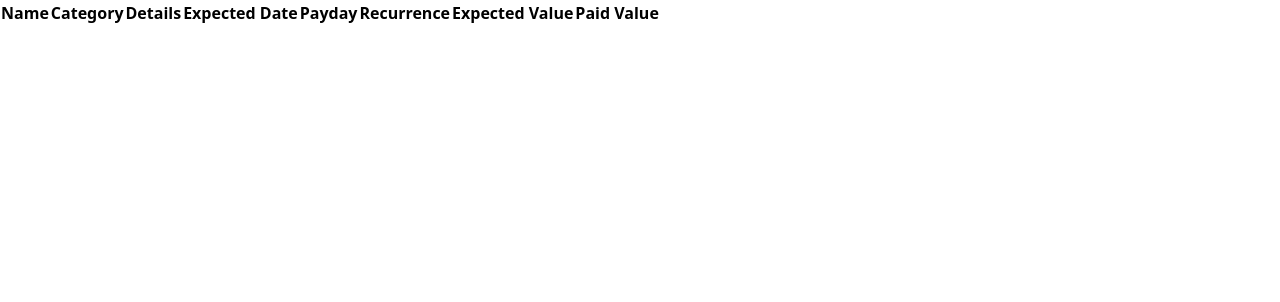
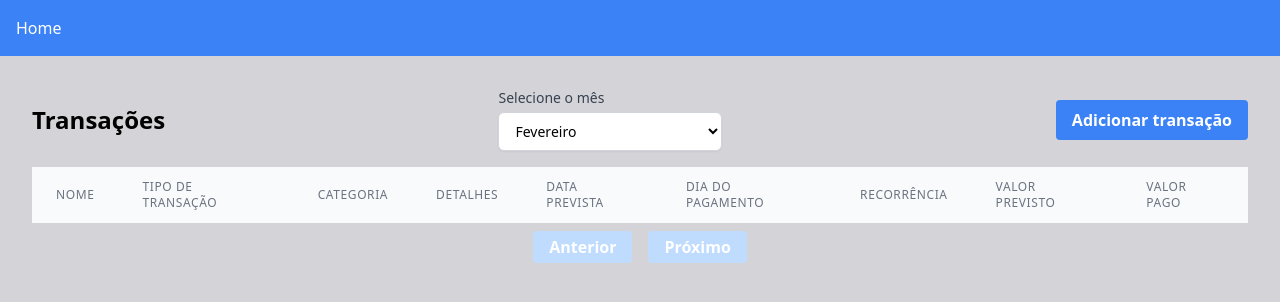
Before and after one commit to helioLJ/MyFiAi, a Flask app: page / in a window 1280 px wide. Shown: the top 302 px of the page. Run offline with Flask 3, Linux system fonts and the light colour scheme; data that the repository does not hold is empty; style sheets or scripts are compiled from the project's sources; some libraries are stand-ins or nearby versions.

Commit message:
Componentes HTML; Transações em tabela; Adicionar transações.

```diff
--- a/app/forms/__init__.py
+++ /dev/null
@@ -1 +0,0 @@
-from .transaction_form import TransactionForm
--- a/app/models/__init__.py
+++ b/app/models/__init__.py
@@ -4,7 +4,3 @@ db = SQLAlchemy()
 
 # Import your models here
 from .transaction import Transaction
-from .income import Income
-from .expense import Expense
-from .asset import Asset
-from .liability import Liability
--- a/app/models/transaction.py
+++ b/app/models/transaction.py
@@ -4,6 +4,7 @@ from datetime import datetime
 class Transaction(db.Model):
     id = db.Column(db.Integer, primary_key=True)
     name = db.Column(db.String(120), nullable=False)
+    transaction_type = db.Column(db.String(120), nullable=False)
     category = db.Column(db.String(120), nullable=False)
     details = db.Column(db.String(120), nullable=False)
     expected_date = db.Column(db.DateTime, nullable=False)
--- a/app/routes/transaction.py
+++ b/app/routes/transaction.py
@@ -1,9 +1,20 @@
+from datetime import datetime
+
 from .. import app
-from flask import render_template
+from flask import render_template, redirect, url_for
 
-from ..services.transaction import get_current_month_transactions
+from ..services.transaction import get_month_transactions, insert_transaction
+
+@app.template_filter('formatdate')
+def format_date(value):
+    return value.strftime('%a, %d')
 
 @app.route('/')
 def index():
-    transactions = get_current_month_transactions()
-    return render_template('index.html', transactions=transactions)
+    transactions, next_url, prev_url, month = get_month_transactions()
+    return render_template('index.html', transactions=transactions, next_url=next_url, prev_url=prev_url, current_month=month)
+
+@app.route('/transaction', methods=['POST'])
+def create():
+    insert_transaction()
+    return redirect(url_for('index'))
--- /dev/null
+++ b/app/templates/add_transaction_modal.html
@@ -0,0 +1,69 @@
+<div id="transactionModal" class="fixed z-10 inset-0 overflow-y-auto hidden" aria-labelledby="modal-title" role="dialog" aria-modal="true">
+    <div class="flex items-center justify-center min-h-screen min-w-full bg-black/30">
+        <div class=" bg-white rounded-lg text-left overflow-hidden shadow-xl transform transition-all sm:my-8 sm:align-middle sm:max-w-lg sm:w-full">
+            <div class="bg-white px-4 pt-5 pb-4 sm:p-6 sm:pb-4">
+                <form id="transactionForm" action="/transaction" method="POST" class="space-y-4">
+                    <div class="flex flex-col">
+                        <label for="name" class="mb-2">Nome</label>
+                        <input type="text" id="name" name="name" required class="border-2 border-gray-300 p-2 rounded-md">
+                    </div>
+                    <div class="flex flex-col">
+                        <label for="transaction_type" class="mb-2">Tipo de Transação</label>
+                        <select id="transaction_type" name="transaction_type" required class="border-2 border-gray-300 p-2 rounded-md">
+                            <option value="">Selecione um tipo de transação</option>
+                            <option value="Renda">Renda</option>
+                            <option value="Despesa">Despesa</option>
+                            <option value="Ativo">Ativo</option>
+                            <option value="Passivo">Passivo</option>
+                        </select>
+                    </div>
+                    <!-- <div class="flex flex-col">
+                        <label for="category" class="mb-2">Categoria</label>
+                        <select id="category" name="category" required class="border-2 border-gray-300 p-2 rounded-md">
+                        </select>
+                    </div> -->
+                    <div class="flex flex-col">
+                        <label for="details" class="mb-2">Detalhes</label>
+                        <input type="text" id="details" name="details" class="border-2 border-gray-300 p-2 rounded-md">
+                    </div>
+                    <div class="flex flex-col">
+                        <label for="expected_date" class="mb-2">Data Prevista</label>
+                        <input type="date" id="expected_date" name="expected_date" required class="border-2 border-gray-300 p-2 rounded-md">
+                    </div>
+                    <div class="flex flex-col">
+                        <label for="payday" class="mb-2">Dia do Pagamento</label>
+                        <input type="date" id="payday" name="payday" required class="border-2 border-gray-300 p-2 rounded-md">
+                    </div>
+                    <div class="flex flex-col">
+                        <label for="recurrence" class="mb-2">Recorrência</label>
+                        <select id="recurrence" name="recurrence" class="border-2 border-gray-300 p-2 rounded-md">
+                            <option value="">Selecione um tipo de recorrência</option>
+                            <option value="Diária">Diária</option>
+                            <option value="Semanal">Semanal</option>
+                            <option value="Mensal">Mensal</option>
+                            <option value="Anual">Anual</option>
+                        </select>
+                    </div>
+                    <div class="flex flex-col">
+                        <label for="expected_value" class="mb-2">Valor Previsto</label>
+                        <input type="number" id="expected_value" name="expected_value" step="0.01" required class="border-2 border-gray-300 p-2 rounded-md">
+                    </div>
+                    <div class="flex flex-col">
+                        <label for="paid_value" class="mb-2">Valor Pago</label>
+                        <input type="number" id="paid_value" name="paid_value" step="0.01" required class="border-2 border-gray-300 p-2 rounded-md">
+                    </div>
+
+                    <div class="bg-gray-50 px-4 py-3 sm:px-6 sm:flex sm:flex-row-reverse">
+                        <button type="submit" class="w-full inline-flex justify-center rounded-md border border-transparent shadow-sm px-4 py-2 bg-blue-600 text-base font-medium text-white hover:bg-blue-700 focus:outline-none focus:ring-2 focus:ring-offset-2 focus:ring-blue-500 sm:ml-3 sm:w-auto sm:text-sm" id="saveButton">
+                            Salvar mudanças
+                        </button>
+
+                        <button type="button" class="mt-3 w-full inline-flex justify-center rounded-md border border-gray-300 shadow-sm px-4 py-2 bg-white text-base font-medium text-gray-700 hover:bg-gray-50 focus:outline-none focus:ring-2 focus:ring-offset-2 focus:ring-indigo-500 sm:mt-0 sm:w-auto sm:text-sm" id="closeModalButton">
+                            Cancelar
+                        </button>
+                    </div>
+                </form>
+            </div>
+        </div>
+    </div>
+</div>
--- /dev/null
+++ b/app/templates/base.html
@@ -0,0 +1,24 @@
+<!DOCTYPE html>
+<html lang="en">
+<head>
+    <meta charset="UTF-8">
+    <meta name="viewport" content="width=device-width, initial-scale=1.0">
+
+    <title>{% block title %}{% endblock %}</title>
+
+    <link rel="stylesheet" href="{{ url_for('static', filename='css/output.css') }}">
+    <script src="https://cdn.tailwindcss.com"></script>
+</head>
+
+<body class="bg-zinc-300">
+    {% include 'nav.html' %}
+    {% include 'add_transaction_modal.html' %}
+
+    <main class="p-8">
+        {% block content %}{% endblock %}
+    </main>
+
+    <script src="{{ url_for('static', filename='js/index.js') }}"></script>
+</body>
+
+</html>
--- a/app/templates/index.html
+++ b/app/templates/index.html
@@ -1,47 +1,11 @@
-<!DOCTYPE html>
-<html lang="en">
-<head>
-    <meta charset="UTF-8">
-    <meta name="viewport" content="width=device-width, initial-scale=1.0">
+{% extends "base.html" %}
 
-    <title>MyFi</title>
+{% block title %}
+MyFi
+{% endblock %}
 
-    <link rel="stylesheet" href="{{ url_for('static', filename='css/output.css') }}">
-    <script src="https://cdn.tailwindcss.com"></script>
-</head>
-
-<body>
-
-    <table>
-        <thead>
-            <tr>
-                <th>Name</th>
-                <th>Category</th>
-                <th>Details</th>
-                <th>Expected Date</th>
-                <th>Payday</th>
-                <th>Recurrence</th>
-                <th>Expected Value</th>
-                <th>Paid Value</th>
-            </tr>
-        </thead>
-        <tbody>
-            {% for transaction in transactions %}
-            <tr>
-                <td>{{ transaction.name }}</td>
-                <td>{{ transaction.category }}</td>
-                <td>{{ transaction.details }}</td>
-                <td>{{ transaction.expected_date }}</td>
-                <td>{{ transaction.payday }}</td>
-                <td>{{ transaction.recurrence }}</td>
-                <td>{{ transaction.expected_value }}</td>
-                <td>{{ transaction.paid_value }}</td>
-            </tr>
-            {% endfor %}
-        </tbody>
-    </table>
-
-    <script src="{{ url_for('static', filename='js/index.js') }}"></script>
-</body>
-
-</html>
+{% block content %}
+{% include 'transactions_table_header.html' %}
+{% include 'transactions_table.html' %}
+{% include 'prev_next_buttons.html' %}
+{% endblock %}
--- /dev/null
+++ b/app/templates/nav.html
@@ -0,0 +1,7 @@
+<nav class="bg-blue-500 p-4">
+    <ul class="flex space-x-4">
+        <li class="text-white">
+            <a href="{{ url_for('index') }}" class="hover:text-gray-200">Home</a>
+        </li>
+    </ul>
+</nav>
--- /dev/null
+++ b/app/templates/prev_next_buttons.html
@@ -0,0 +1,4 @@
+<div class="flex justify-center gap-4 h-8 mt-2">
+    <a href="{{ prev_url or '#' }}" class="{{ 'bg-blue-500 hover:bg-blue-700' if prev_url else 'bg-blue-200' }} text-white font-bold py-2 px-4 rounded flex items-center" {{ 'disabled' if not prev_url }}>Anterior</a>
+    <a href="{{ next_url or '#' }}" class="{{ 'bg-blue-500 hover:bg-blue-700' if next_url else 'bg-blue-200' }} text-white font-bold py-2 px-4 rounded flex items-center" {{ 'disabled' if not next_url }}>Próximo</a>
+</div>
--- /dev/null
+++ b/app/templates/transactions_table.html
@@ -0,0 +1,32 @@
+<div class="overflow-auto">
+    <table class="min-w-full divide-y divide-gray-200">
+        <thead class="bg-gray-50">
+            <tr>
+                <th class="px-6 py-3 text-left text-xs font-medium text-gray-500 uppercase tracking-wider">Nome</th>
+                <th class="px-6 py-3 text-left text-xs font-medium text-gray-500 uppercase tracking-wider">Tipo de Transação</th>
+                <th class="px-6 py-3 text-left text-xs font-medium text-gray-500 uppercase tracking-wider">Categoria</th>
+                <th class="px-6 py-3 text-left text-xs font-medium text-gray-500 uppercase tracking-wider">Detalhes</th>
+                <th class="px-6 py-3 text-left text-xs font-medium text-gray-500 uppercase tracking-wider">Data Prevista</th>
+                <th class="px-6 py-3 text-left text-xs font-medium text-gray-500 uppercase tracking-wider">Dia do Pagamento</th>
+                <th class="px-6 py-3 text-left text-xs font-medium text-gray-500 uppercase tracking-wider">Recorrência</th>
+                <th class="px-6 py-3 text-left text-xs font-medium text-gray-500 uppercase tracking-wider">Valor Previsto</th>
+                <th class="px-6 py-3 text-left text-xs font-medium text-gray-500 uppercase tracking-wider">Valor Pago</th>
+            </tr>
+        </thead>
+        <tbody class="bg-white divide-y divide-gray-200">
+            {% for transaction in transactions %}
+            <tr>
+                <td class="px-6 py-4 whitespace-nowrap">{{ transaction.name }}</td>
+                <td class="px-6 py-4 whitespace-nowrap">{{ transaction.transaction_type }}</td>
+                <td class="px-6 py-4 whitespace-nowrap">{{ transaction.category }}</td>
+                <td class="px-6 py-4 whitespace-nowrap">{{ transaction.details }}</td>
+                <td class="px-6 py-4 whitespace-nowrap">{{ transaction.expected_date|formatdate }}</td>
+                <td class="px-6 py-4 whitespace-nowrap">{{ transaction.payday|formatdate }}</td>
+                <td class="px-6 py-4 whitespace-nowrap">{{ transaction.recurrence }}</td>
+                <td class="px-6 py-4 whitespace-nowrap">{{ transaction.expected_value }}</td>
+                <td class="px-6 py-4 whitespace-nowrap">{{ transaction.paid_value }}</td>
+            </tr>
+            {% endfor %}
+        </tbody>
+    </table>
+</div>
--- /dev/null
+++ b/app/templates/transactions_table_header.html
@@ -0,0 +1,17 @@
+<div class="mb-4 flex justify-between items-center">
+    <h1 class="font-bold text-2xl">Transações</h1>
+
+    <div class="w-56">
+        <label for="month" class="block text-sm font-medium text-gray-700">Selecione o mês</label>
+        <select id="month" name="month" class="mt-1 block w-full py-2 px-3 border border-gray-300 bg-white rounded-md shadow-sm focus:outline-none focus:ring-indigo-500 focus:border-indigo-500 sm:text-sm" onchange="location = this.value;">
+            {% set month_names = ["Janeiro", "Fevereiro", "Março", "Abril", "Maio", "Junho", "Julho", "Agosto", "Setembro", "Outubro", "Novembro", "Dezembro"] %}
+            {% for month_name in month_names %}
+            <option value="{{ url_for('index', month=loop.index) }}" {% if loop.index == current_month %}selected{% endif %}>{{ month_name }}</option>
+            {% endfor %}
+        </select>
+    </div>
+
+    <button id="openModalButton" class="bg-blue-500 hover:bg-blue-700 text-white font-bold py-2 px-4 rounded">
+        Adicionar transação
+    </button>
+</div>
```
Also changed, not shown: app/forms/transaction_form.py (deleted, +0 -14 lines), app/models/asset.py (deleted, +0 -8 lines), app/models/expense.py (deleted, +0 -8 lines), app/models/income.py (deleted, +0 -8 lines), app/models/liability.py (deleted, +0 -8 lines), app/services/transaction.py (+160 -4 lines), app/static/js/index.js (+73 -4 lines), requirements.txt (+3 -13 lines), README.md.
